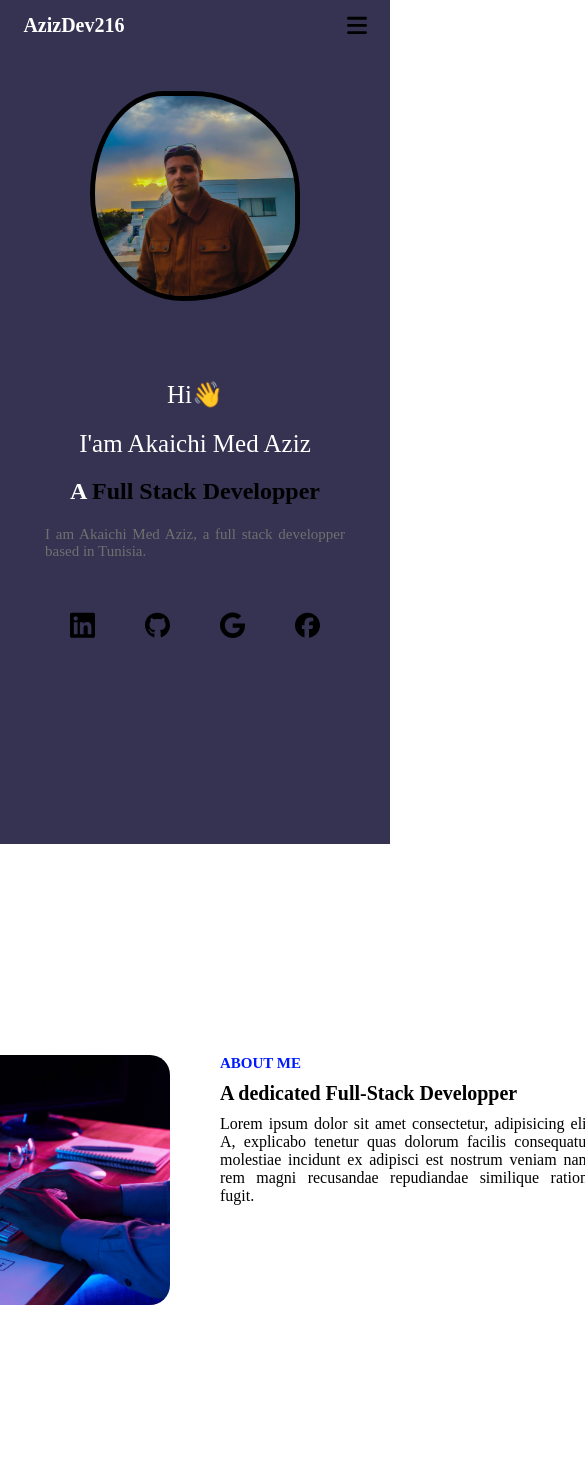
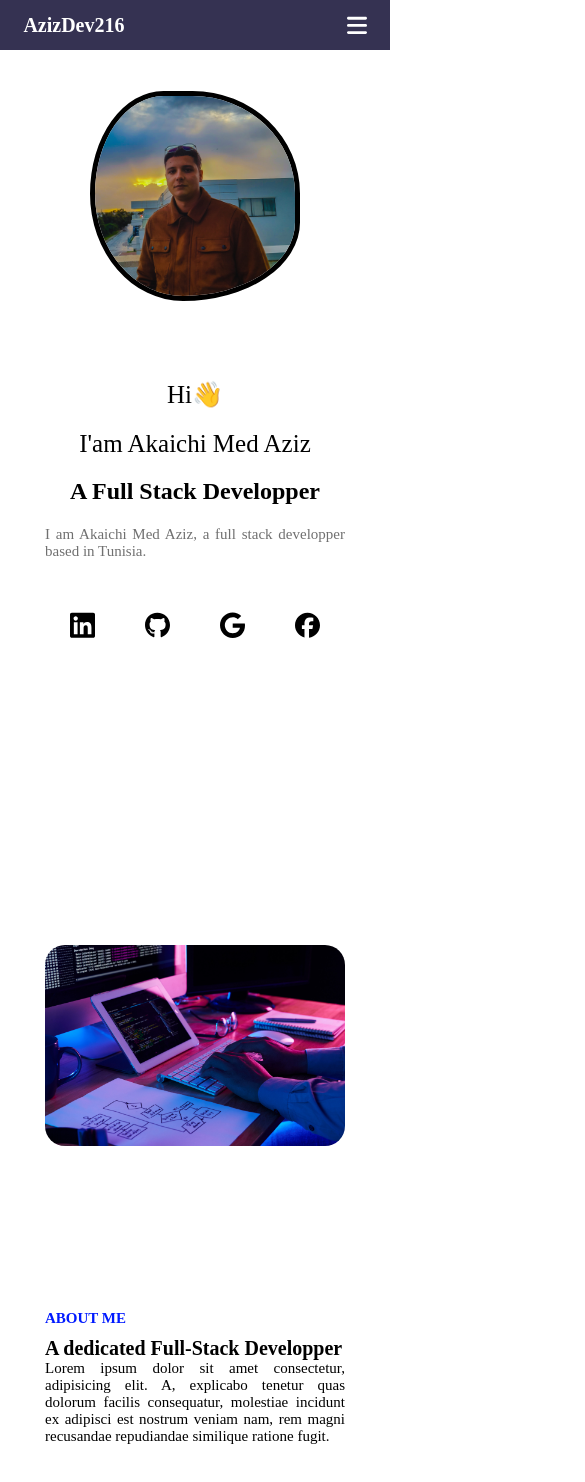
Before and after one commit to AKAICHIaziz/azizdev216, a Next.js app: page / in a window 390 px wide. Shown: the top 1482 px of the page, 585 px wide, since content can reach past the window. Built offline with nearby package versions, Linux system fonts and the light colour scheme.

Commit message:
Updated  with new content in 801

```diff
--- a/app/components/about/About.jsx
+++ b/app/components/about/About.jsx
@@ -8,7 +8,7 @@ const About = () => {
     <div className={styles.page_container} >
       <div className={styles.about_container} id='about'>
         <div className={styles.img}>
-          <Image className={styles.image} src={img} height={250} />
+          <Image className={styles.image} src={img} />
         </div>
         <div className={styles.description}>
           <div className={styles.description_title1}>ABOUT ME</div>
--- a/app/components/about/about.module.css
+++ b/app/components/about/about.module.css
@@ -17,6 +17,8 @@
 
 .image{
     border-radius: 20px;
+    height: 250px;
+    width: auto;
 }
 
 .description{
@@ -38,4 +40,35 @@
 
 .description_text{
     text-align: justify;
+    font-size: 15px;
 }
+
+@media (max-width: 820px){
+    .about_container{
+        display: flex;
+        flex-direction: column;
+        justify-content: space-between;
+        width: 300px;
+        height: 500px;
+        margin-top: 12vh;
+        gap: 20px;
+    }
+    .image{
+        width: 300px;
+        height: auto;
+    }
+    .description_title2{
+        color: rgb(0, 0, 0);
+        font-size: 20px;
+        font-weight: 800;
+        margin-bottom: unset;
+        width: 300px;
+    }
+
+    .description_text{
+        text-align: justify;
+        font-size: 15px;
+        width: 300px;
+
+    }
+}
--- a/app/components/home/home.module.css
+++ b/app/components/home/home.module.css
@@ -90,11 +90,19 @@
 
 
 @media (max-width: 820px){
+    .page_container {
+        background-color: white;
+        height: calc(100vh - 50px);
+        display: flex;
+        justify-content: center;
+        color: white;
+    }
     .profile_container {
         width: 300px;
         height: 600px;
         margin-top: 20px;
         flex-direction: column-reverse;
+        color: black;
     }
     .text{
         width: 300px;
--- a/app/components/navbar/Navbar.jsx
+++ b/app/components/navbar/Navbar.jsx
@@ -12,7 +12,7 @@ const NavBar = () => {
         <div className={styles.nav_link}><a className={styles.a} href="#home">Home</a></div>
       </div>
       <div className={styles.mobile_menu}>
-        <svg className={styles.menu_icon} xmlns="http://www.w3.org/2000/svg" viewBox="0 0 448 512"><path d="M0 96C0 78.3 14.3 64 32 64H416c17.7 0 32 14.3 32 32s-14.3 32-32 32H32C14.3 128 0 113.7 0 96zM0 256c0-17.7 14.3-32 32-32H416c17.7 0 32 14.3 32 32s-14.3 32-32 32H32c-17.7 0-32-14.3-32-32zM448 416c0 17.7-14.3 32-32 32H32c-17.7 0-32-14.3-32-32s14.3-32 32-32H416c17.7 0 32 14.3 32 32z" /></svg>
+          <svg className={styles.menu_icon} xmlns="http://www.w3.org/2000/svg" viewBox="0 0 448 512"><path fill="#ffffff" d="M0 96C0 78.3 14.3 64 32 64H416c17.7 0 32 14.3 32 32s-14.3 32-32 32H32C14.3 128 0 113.7 0 96zM0 256c0-17.7 14.3-32 32-32H416c17.7 0 32 14.3 32 32s-14.3 32-32 32H32c-17.7 0-32-14.3-32-32zM448 416c0 17.7-14.3 32-32 32H32c-17.7 0-32-14.3-32-32s14.3-32 32-32H416c17.7 0 32 14.3 32 32z" /></svg>
       </div>
     </div>
   )
--- a/app/components/navbar/navbar.module.css
+++ b/app/components/navbar/navbar.module.css
@@ -24,7 +24,7 @@
 }
 .mobile_menu{
     display: none;
-    color: black;
+    color: white;
     margin-right: 6vw;
 }
 .menu_icon{
@@ -46,6 +46,5 @@
     }
     .mobile_menu{
         display: flex;
-
     }
 }
```
